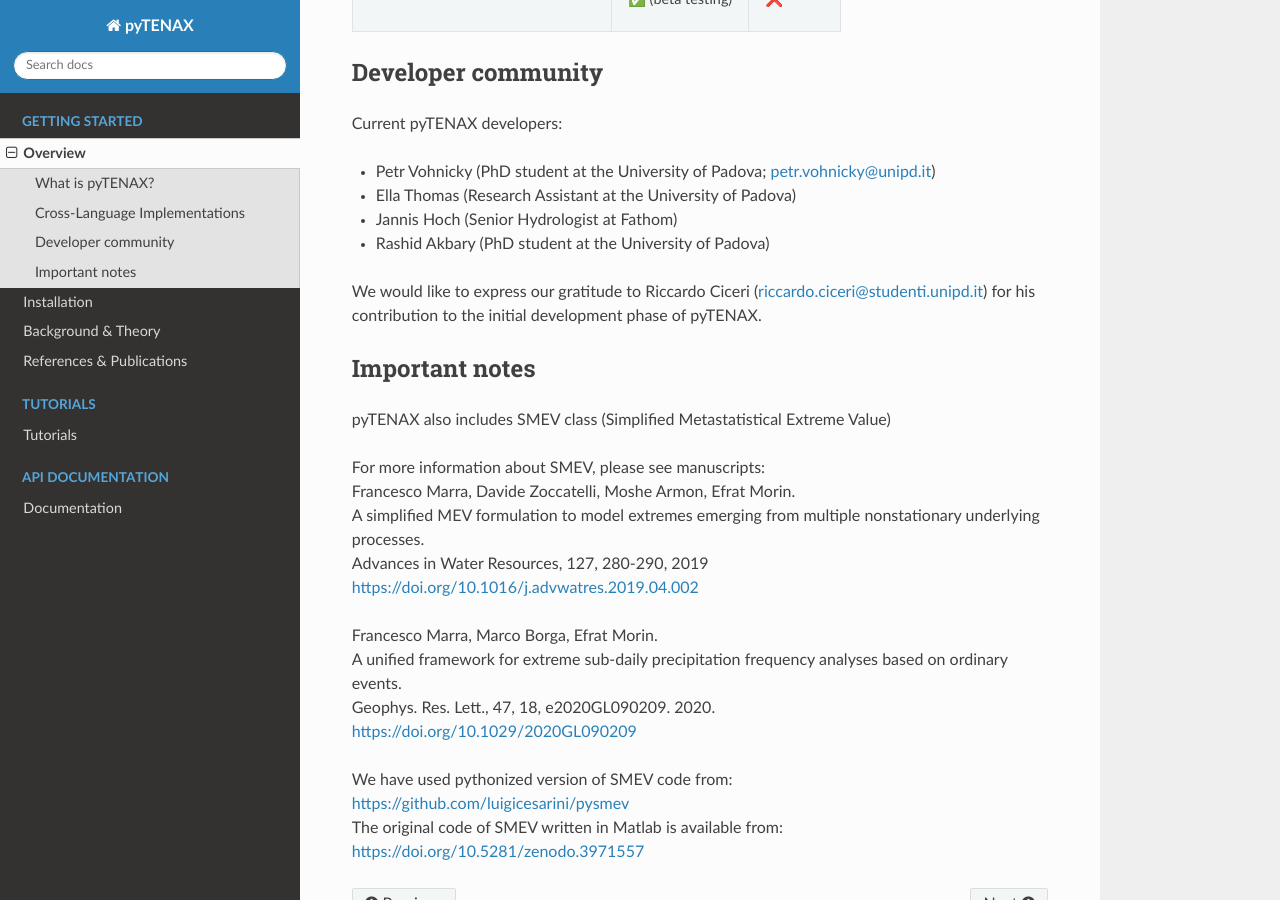
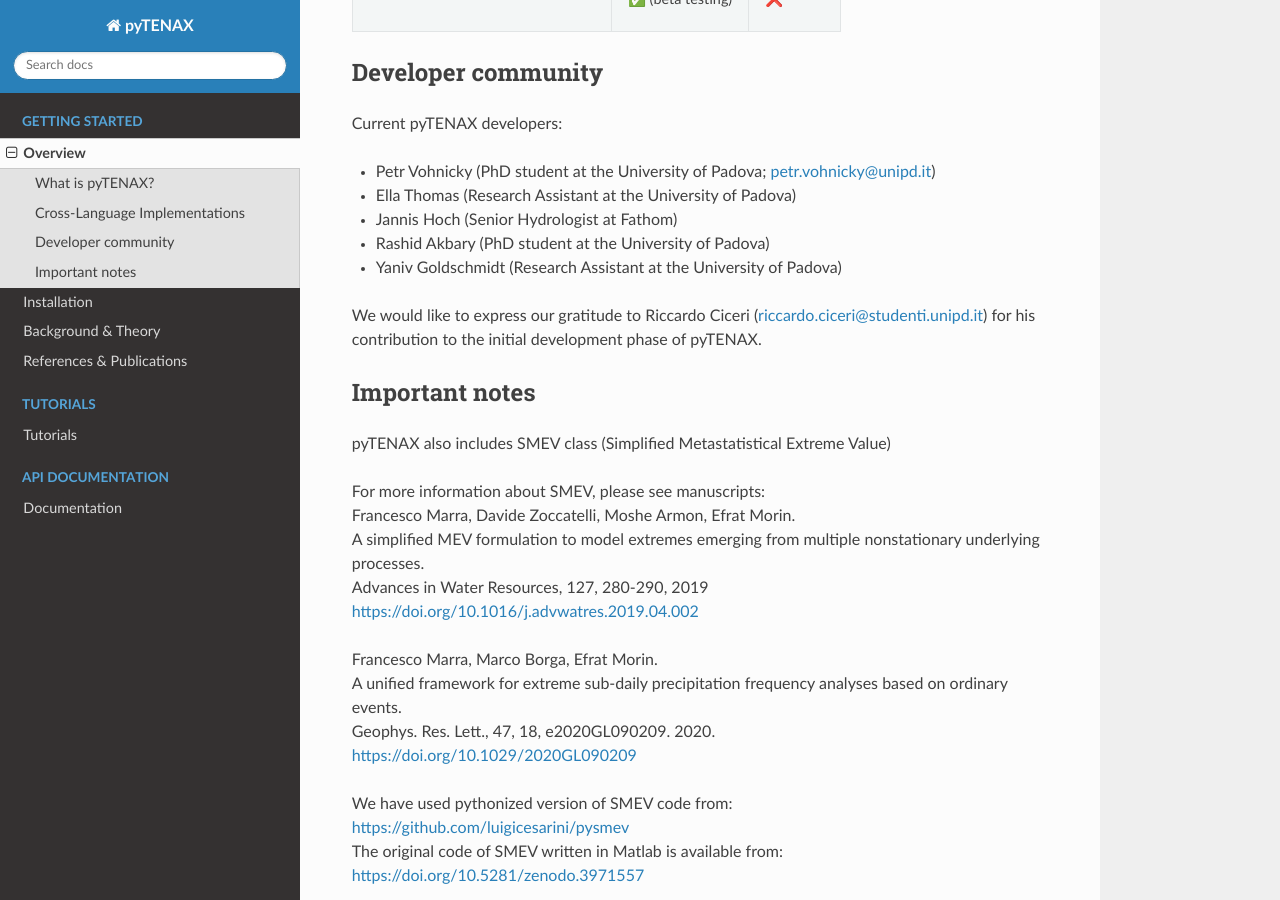
Before and after one commit to PetrVey/pyTENAX, a Sphinx documentation site: the page built from docs/source/getting_started/overview.rst, in a window 1280 px wide and 900 px high, scrolled down 1201 px. Built offline with Sphinx 7.4.7 and the Read the Docs theme 3.1.0, drawn with Linux system fonts in a browser that asks for light colours.

Commit message:
Yaniv as dev

```diff
--- a/docs/source/getting_started/overview.rst
+++ b/docs/source/getting_started/overview.rst
@@ -57,7 +57,7 @@ Current pyTENAX developers:
 - Ella Thomas (Research Assistant at the University of Padova)
 - Jannis Hoch (Senior Hydrologist at Fathom)
 - Rashid Akbary (PhD student at the University of Padova)
-
+- Yaniv Goldschmidt (Research Assistant at the University of Padova)
 We would like to express our gratitude to Riccardo Ciceri (riccardo.ciceri@studenti.unipd.it) for his contribution to the initial development phase of pyTENAX.
 
 
```
